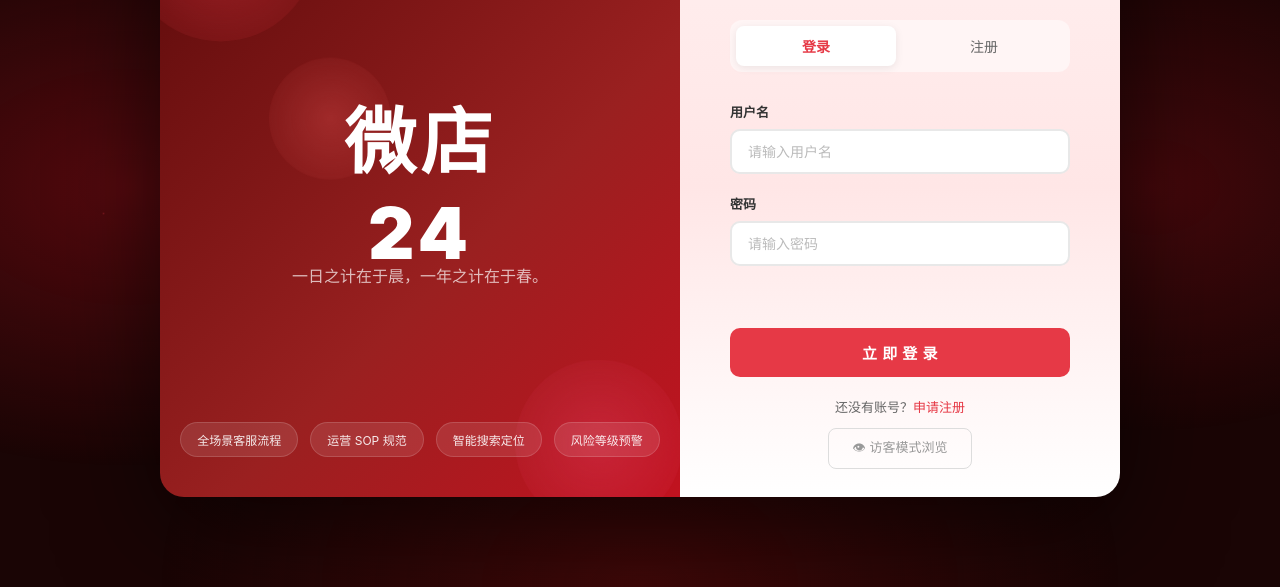
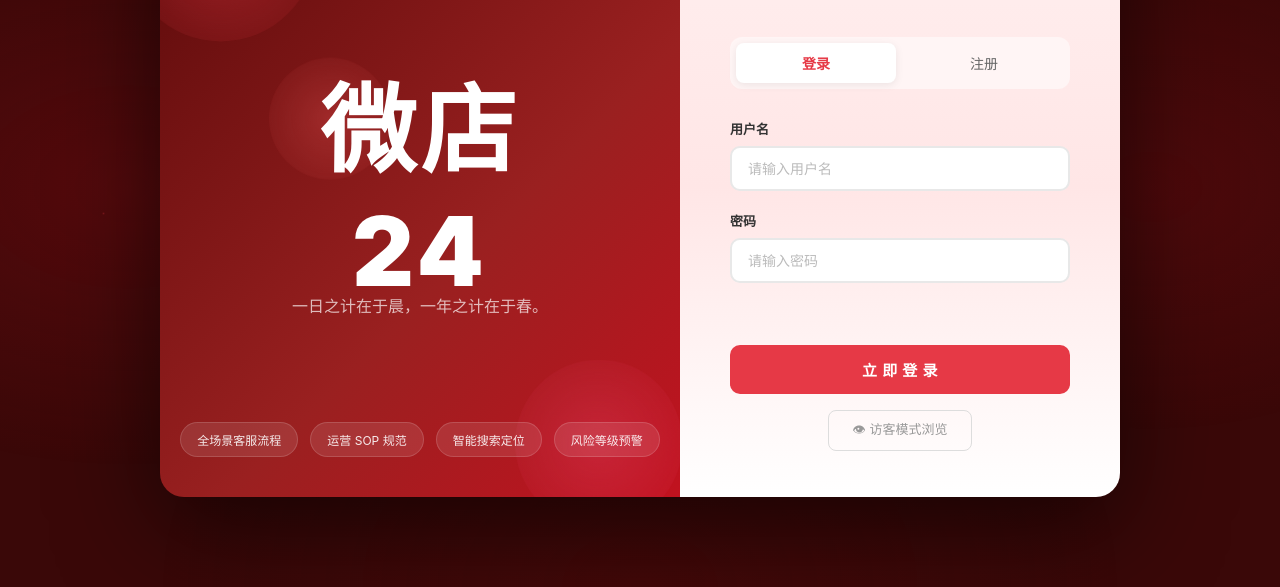
Before and after one commit to lulaoban-ing/weidian, a plain HTML site: page login.html in a window 1280 px wide. Shown: the part 213-800 px from the top of the page. Drawn offline with Linux system fonts and the light colour scheme.

Commit message:
更新内容

```diff
--- a/login.html
+++ b/login.html
@@ -7,12 +7,12 @@
 <style>
 *{box-sizing:border-box;margin:0;padding:0}
 html,body{height:100%;font-family:-apple-system,BlinkMacSystemFont,'PingFang SC','Microsoft YaHei','Helvetica Neue',Arial,sans-serif;font-size:14px;-webkit-font-smoothing:antialiased}
-body{display:flex;align-items:center;justify-content:center;background:#1a0505;min-height:100vh;overflow:hidden;position:relative}
+body{display:flex;align-items:center;justify-content:center;background:#3a0808;min-height:100vh;overflow:hidden;position:relative}
 
 body::before{content:'';position:fixed;inset:0;background:
-  radial-gradient(ellipse 600px 400px at 10% 50%, rgba(193,18,31,.35) 0%, transparent 70%),
-  radial-gradient(ellipse 500px 350px at 90% 50%, rgba(193,18,31,.25) 0%, transparent 70%),
-  radial-gradient(ellipse 800px 600px at 50% 100%, rgba(90,10,10,.6) 0%, transparent 60%);
+  radial-gradient(ellipse 600px 400px at 10% 50%, rgba(193,18,31,.2) 0%, transparent 70%),
+  radial-gradient(ellipse 500px 350px at 90% 50%, rgba(193,18,31,.15) 0%, transparent 70%),
+  radial-gradient(ellipse 800px 600px at 50% 100%, rgba(90,10,10,.3) 0%, transparent 60%);
   pointer-events:none;z-index:0}
 
 .bg-particles{position:fixed;inset:0;pointer-events:none;z-index:0;overflow:hidden}
@@ -53,17 +53,17 @@ body::before{content:'';position:fixed;inset:0;background:
 
 .logo-container{
   position:relative;
-  width:220px;height:140px;
+  width:280px;height:180px;
   animation:textReveal 1.8s cubic-bezier(.4,0,.2,1) forwards
 }
 .logo-text{
-  font-size:72px;font-weight:900;letter-spacing:4px;
+  font-size:96px;font-weight:900;letter-spacing:4px;
   color:#fff;text-align:center;
   animation:textReveal 1.8s cubic-bezier(.4,0,.2,1) forwards;opacity:0;transform:translateY(30px);
 }
 @keyframes textReveal{from{opacity:0;transform:translateY(30px)}to{opacity:1;transform:translateY(0)}}
 
-.brand-slogan{margin-top:40px;font-size:16px;color:rgba(255,255,255,.7);text-align:center;line-height:1.6}
+.brand-slogan{margin-top:60px;font-size:16px;color:rgba(255,255,255,.7);text-align:center;line-height:1.6}
 
 .features{position:absolute;bottom:40px;display:flex;gap:12px;flex-wrap:wrap;justify-content:center}
 .feature-pill{padding:8px 16px;border-radius:20px;background:rgba(255,255,255,.1);border:1px solid rgba(255,255,255,.15);font-size:12px;color:rgba(255,255,255,.9)}
@@ -199,10 +199,7 @@ body::before{content:'';position:fixed;inset:0;background:
       <button class="btn-submit" onclick="doRegister()">提 交 注 册</button>
     </div>
 
-    <div class="help-link" id="help-link">
-      还没有账号？<a onclick="switchTab('register')">申请注册</a>
-    </div>
-    <div style="text-align:center;margin-top:12px">
+    <div style="text-align:center;margin-top:16px">
       <a onclick="doGuest()" style="font-size:13px;color:#999;cursor:pointer;text-decoration:none;border:1px solid #ddd;border-radius:8px;padding:8px 24px;display:inline-block;transition:.2s" onmouseover="this.style.borderColor='#e63946';this.style.color='#e63946'" onmouseout="this.style.borderColor='#ddd';this.style.color='#999'">👁 访客模式浏览</a>
     </div>
   </div>
```
